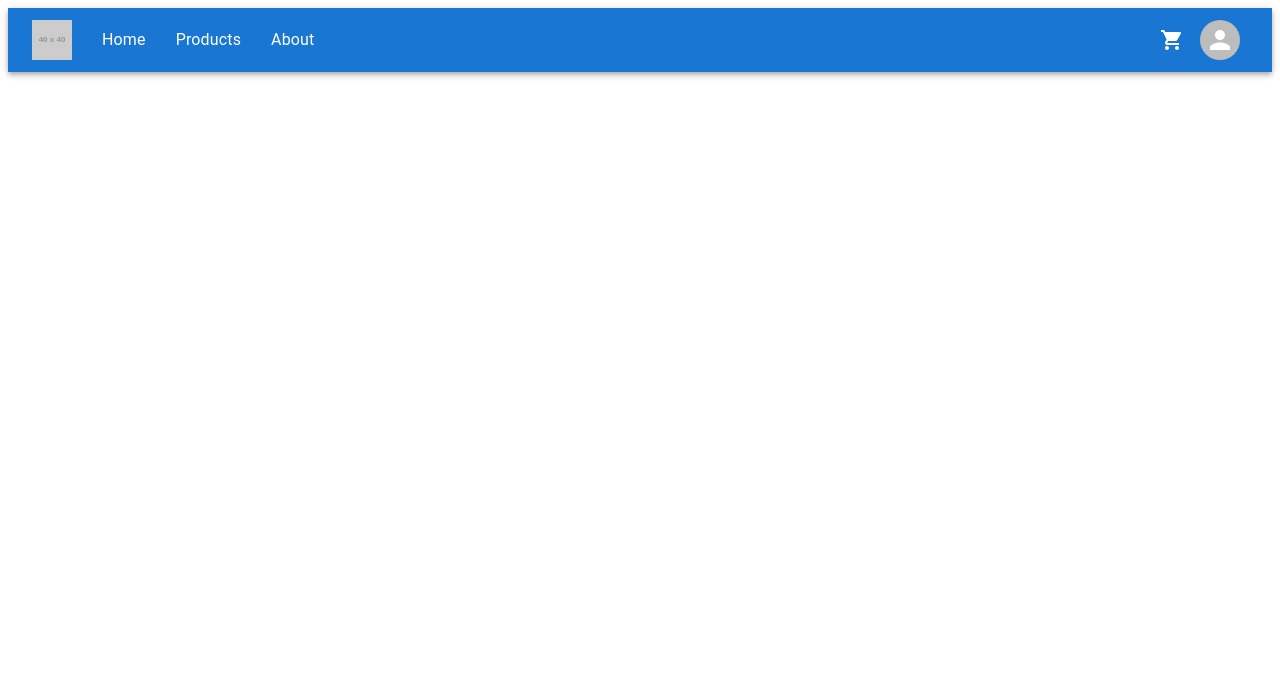
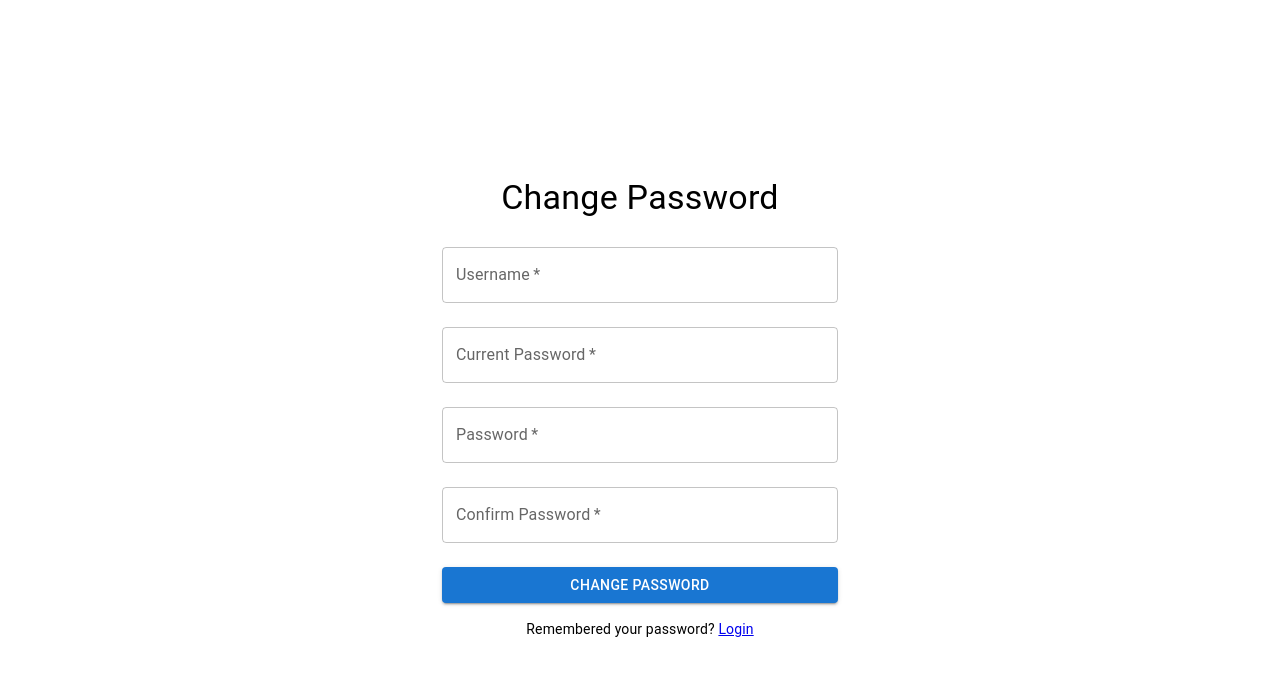
Before and after one commit to shaneak03/Hack4Good-KELIX, a React (Vite) app in the folder frontend/: page /change-password in a window 1280 px wide. Shown: the top 676 px of the page. Built offline with nearby package versions, Linux system fonts and the light colour scheme.

Commit message:
added login and change password pages

```diff
--- a/frontend/src/App.jsx
+++ b/frontend/src/App.jsx
@@ -1,18 +1,31 @@
-import React from 'react';
-import { BrowserRouter as Router, Route, Routes } from 'react-router-dom';
+import React, { useState } from 'react';
+import { BrowserRouter as Router, Route, Routes, Navigate } from 'react-router-dom';
 import ProductPage from './pages/ProductPage';
 import NavBar from './components/NavBar';
 // import HomePage from './pages/HomePage';
+import Login from './pages/Login';
+import ChangePassword from './pages/ChangePassword';
 
 function App() {
+  const [isLoggedIn, setIsLoggedIn] = useState(true);
+
   return (
-    <Router>
-      <NavBar logo="https://via.placeholder.com/40" navItems={['Home', 'Products', 'About']} />
-      <Routes>
-        {/* <Route path="/" element={<HomePage />} /> */}
-        <Route path="/" element={<ProductPage />} />
-      </Routes>
-    </Router>
+    <>
+      <Router>
+        <Routes>
+          <Route path="/login" element={<Login onLogin={() => setIsLoggedIn(true)} />} />
+          <Route path="/change-password" element={<ChangePassword />} />
+          {isLoggedIn ? (
+            <>
+              <Route path="/" element={<><NavBar logo="https://via.placeholder.com/40" navItems={['Home', 'Products', 'About']} bankValue={300} /><ProductPage /></>} />
+              {/* Add other routes here */}
+            </>
+          ) : (
+            <Route path="*" element={<Navigate to="/login" />} />
+          )}
+        </Routes>
+      </Router>
+    </>
   );
 }
 
--- a/frontend/src/components/NavBar.jsx
+++ b/frontend/src/components/NavBar.jsx
@@ -4,12 +4,14 @@ import MenuIcon from '@mui/icons-material/Menu';
 import ShoppingCartIcon from '@mui/icons-material/ShoppingCart';
 import useMediaQuery from '@mui/material/useMediaQuery';
 import { useTheme } from '@mui/material/styles';
+import { useNavigate } from 'react-router-dom';
 
-const Navbar = ({ logo, navItems }) => {
+const Navbar = ({ logo, navItems, bankValue }) => {
   const [navAnchorEl, setNavAnchorEl] = useState(null);
   const [profileAnchorEl, setProfileAnchorEl] = useState(null);
   const theme = useTheme();
   const isMobile = useMediaQuery(theme.breakpoints.down('sm'));
+  const navigate = useNavigate();
 
   const handleNavMenuOpen = (event) => {
     setNavAnchorEl(event.currentTarget);
@@ -25,6 +27,11 @@ const Navbar = ({ logo, navItems }) => {
 
   const handleProfileMenuClose = () => {
     setProfileAnchorEl(null);
+  };
+
+  const handleLogout = () => {
+    handleProfileMenuClose();
+    navigate('/login');
   };
 
   return (
@@ -91,8 +98,9 @@ const Navbar = ({ logo, navItems }) => {
             horizontal: 'right',
           }}
         >
+          <MenuItem disabled>Bank: ${bankValue}</MenuItem>
           <MenuItem onClick={handleProfileMenuClose}>Profile</MenuItem>
-          <MenuItem onClick={handleProfileMenuClose}>Logout</MenuItem>
+          <MenuItem onClick={handleLogout}>Logout</MenuItem>
         </Menu>
       </Toolbar>
     </AppBar>
--- a/frontend/src/components/ProductCard.jsx
+++ b/frontend/src/components/ProductCard.jsx
@@ -1,7 +1,7 @@
 import React from 'react';
 import { Card, CardContent, CardMedia, Typography, Button, Box } from '@mui/material';
 
-function ProductCard({ product }) {
+const ProductCard = ({ product, addToCart }) => {
   return (
     <Card sx={{ maxWidth: 345 }}>
       <CardMedia
@@ -21,12 +21,13 @@ function ProductCard({ product }) {
           <Typography variant="h6" color="primary">
             {product.price}
           </Typography>
-            <Button variant="contained" color="primary">
+          <Button variant="contained" color="primary" onClick={() => addToCart(product)}>
             Add to Cart
           </Button>
         </Box>
       </CardContent>
-    </Card>)
-  }
+    </Card>
+  );
+};
 
 export default ProductCard;
--- /dev/null
+++ b/frontend/src/pages/ChangePassword.jsx
@@ -0,0 +1,90 @@
+import React, { useState } from 'react';
+import { Container, TextField, Button, Typography, Box } from '@mui/material';
+import { Link } from 'react-router-dom';
+
+const ChangePassword = () => {
+    const [username, setUsername] = useState('');
+    const [currentPassword, setCurrentPassword] = useState('');
+    const [password, setPassword] = useState('');
+    const [confirmPassword, setConfirmPassword] = useState('');
+
+    const handleSubmit = (e) => {
+        e.preventDefault();
+        if (password !== confirmPassword) {
+            alert("Passwords do not match!");
+            return;
+        }
+        // Handle registration logic here
+    };
+
+    return (
+        <Container maxWidth="xs">
+            <Box
+                display="flex"
+                flexDirection="column"
+                alignItems="center"
+                justifyContent="center"
+                height="100vh"
+            >
+                <Typography variant="h4" component="h1" gutterBottom>
+                    Change Password
+                </Typography>
+                <form onSubmit={handleSubmit}>
+                    <TextField
+                        label="Username"
+                        variant="outlined"
+                        margin="normal"
+                        fullWidth
+                        value={username}
+                        onChange={(e) => setUsername(e.target.value)}
+                        required
+                    />
+                    <TextField
+                        label="Current Password"
+                        type="password"
+                        variant="outlined"
+                        margin="normal"
+                        fullWidth
+                        value={currentPassword}
+                        onChange={(e) => setCurrentPassword(e.target.value)}
+                        required
+                    />
+                    <TextField
+                        label="Password"
+                        type="password"
+                        variant="outlined"
+                        margin="normal"
+                        fullWidth
+                        value={password}
+                        onChange={(e) => setPassword(e.target.value)}
+                        required
+                    />
+                    <TextField
+                        label="Confirm Password"
+                        type="password"
+                        variant="outlined"
+                        margin="normal"
+                        fullWidth
+                        value={confirmPassword}
+                        onChange={(e) => setConfirmPassword(e.target.value)}
+                        required
+                    />
+                    <Button
+                        type="submit"
+                        variant="contained"
+                        color="primary"
+                        fullWidth
+                        sx={{ mt: 2 }}
+                    >
+                        Change Password
+                    </Button>
+                </form>
+                <Typography variant="body2" sx={{ mt: 2 }}>
+                    Remembered your password? <Link to="/login">Login</Link>
+                </Typography>
+            </Box>
+        </Container>
+    );
+};
+
+export default ChangePassword;
--- /dev/null
+++ b/frontend/src/pages/Login.jsx
@@ -0,0 +1,67 @@
+import React, { useState } from 'react';
+import { Container, TextField, Button, Typography, Box } from '@mui/material';
+import { Link, useNavigate } from 'react-router-dom';
+
+const Login = ({ onLogin }) => {
+    const [username, setUsername] = useState('');
+    const [password, setPassword] = useState('');
+    const navigate = useNavigate();
+
+    const handleSubmit = (e) => {
+        e.preventDefault();
+        // Handle login logic here
+        onLogin();
+        navigate('/');
+    };
+
+    return (
+        <Container maxWidth="xs">
+            <Box
+                display="flex"
+                flexDirection="column"
+                alignItems="center"
+                justifyContent="center"
+                height="100vh"
+            >
+                <Typography variant="h4" component="h1" gutterBottom>
+                    Login
+                </Typography>
+                <form onSubmit={handleSubmit}>
+                    <TextField
+                        label="Username"
+                        variant="outlined"
+                        margin="normal"
+                        fullWidth
+                        value={username}
+                        onChange={(e) => setUsername(e.target.value)}
+                        required
+                    />
+                    <TextField
+                        label="Password"
+                        type="password"
+                        variant="outlined"
+                        margin="normal"
+                        fullWidth
+                        value={password}
+                        onChange={(e) => setPassword(e.target.value)}
+                        required
+                    />
+                    <Button
+                        type="submit"
+                        variant="contained"
+                        color="primary"
+                        fullWidth
+                        sx={{ mt: 2 }}
+                    >
+                        Login
+                    </Button>
+                </form>
+                <Typography variant="body2" sx={{ mt: 2 }}>
+                    Forgot your password? <Link to="/change-password">Change Password</Link>
+                </Typography>
+            </Box>
+        </Container>
+    );
+};
+
+export default Login;
--- a/frontend/src/pages/ProductPage.jsx
+++ b/frontend/src/pages/ProductPage.jsx
@@ -1,7 +1,7 @@
-import React from 'react';
-import {Grid, Typography, Box } from '@mui/material';
+import React, { useState } from 'react';
+import { Grid, Typography, Box, List, ListItem, ListItemText, Divider, IconButton } from '@mui/material';
+import DeleteIcon from '@mui/icons-material/Delete';
 import ProductCard from '../components/ProductCard';
-
 
 // Sample product data
 const products = [
@@ -35,20 +35,58 @@ const products = [
   },
 ];
 
+const ProductPage = () => {
+  const [cart, setCart] = useState([]);
 
+  const addToCart = (product) => {
+    setCart([...cart, product]);
+  };
 
-const ProductPage = () => {
+  const removeFromCart = (index) => {
+    const newCart = [...cart];
+    newCart.splice(index, 1);
+    setCart(newCart);
+  };
+
+  const calculateTotal = () => {
+    return cart.reduce((total, product) => total + parseFloat(product.price.slice(1)), 0).toFixed(2);
+  };
+
   return (
     <Box sx={{ flexGrow: 1, padding: '20px' }}>
       <Typography variant="h3" gutterBottom align="center">
         Our Products
       </Typography>
       <Grid container spacing={4} justifyContent="center">
-        {products.map((product) => (
-          <Grid item xs={12} sm={6} md={3} key={product.id}>
-            <ProductCard product={product} />
+        <Grid item xs={12} md={9}>
+          <Grid container spacing={4}>
+            {products.map((product) => (
+              <Grid item xs={12} sm={6} md={4} key={product.id}>
+                <ProductCard product={product} addToCart={addToCart} />
+              </Grid>
+            ))}
           </Grid>
-        ))}
+        </Grid>
+        <Grid item xs={12} md={3}>
+          <Typography variant="h5" gutterBottom>
+            Cart
+          </Typography>
+          <List>
+            {cart.map((item, index) => (
+              <ListItem key={index} secondaryAction={
+                <IconButton edge="end" aria-label="delete" onClick={() => removeFromCart(index)}>
+                  <DeleteIcon />
+                </IconButton>
+              }>
+                <ListItemText primary={item.name} secondary={`Price: ${item.price}`} />
+              </ListItem>
+            ))}
+          </List>
+          <Divider />
+          <Typography variant="h6" gutterTop>
+            Total: ${calculateTotal()}
+          </Typography>
+        </Grid>
       </Grid>
     </Box>
   );
```
Lines whose indentation alone changed are shown as unchanged.
